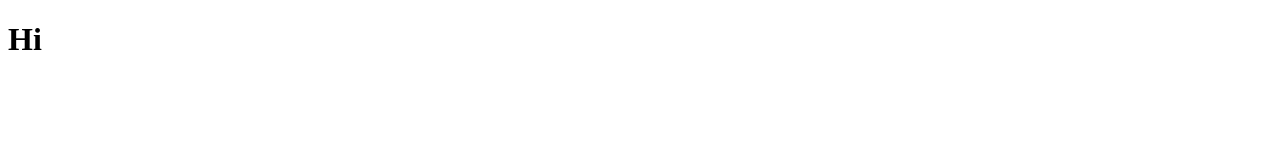
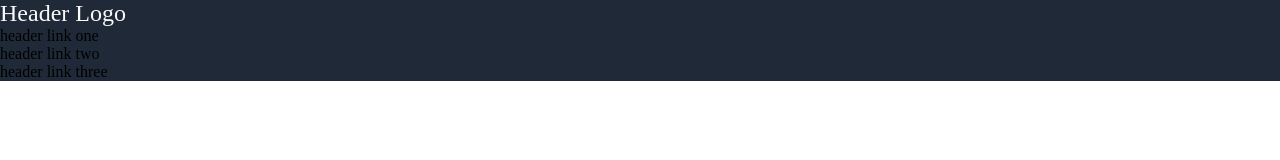
Before and after one commit to okcabroad/odin-landing-page, a plain HTML site: page index.html in a window 1280 px wide. Drawn offline with Linux system fonts and the light colour scheme.

Commit message:
added navy color to dive one and white font to header logo

```diff
--- a/index.html
+++ b/index.html
@@ -8,7 +8,24 @@
     <link rel="stylesheet" href="style.css">
 </head>
     <body>
-        <h1>Hi</h1>
+        <div class="first-section">
+            <div class="navbar">
+
+                <div class="navbar-left">
+                    <p id="header-logo">Header Logo</p>
+                </div>
+
+                <div class="navbar-right">
+                    <ul style="list-style-type: none;">
+                        <li>header link one</li>
+                        <li>header link two</li>
+                        <li>header link three</li>
+                    </ul>
+                </div>
+
+            </div>
+
+        </div>
 
     </body>
 </html>
--- a/style.css
+++ b/style.css
@@ -0,0 +1,13 @@
+*{
+    margin: 0;
+    padding: 0;
+}
+
+.first-section{
+    background-color: #1F2937;
+}
+
+#header-logo{
+    font-size: 24px;
+    color: #f9faf8;
+}
```
